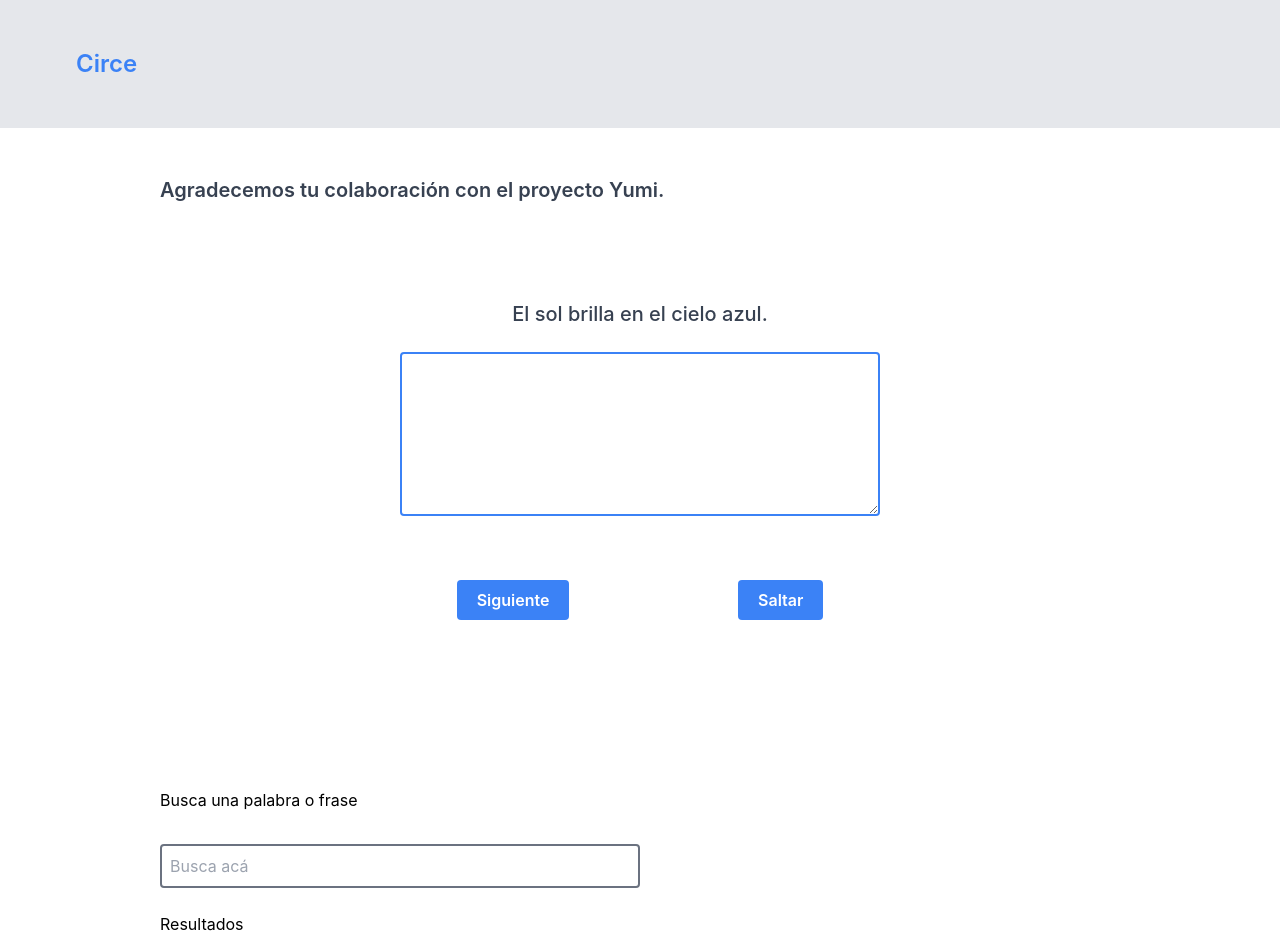
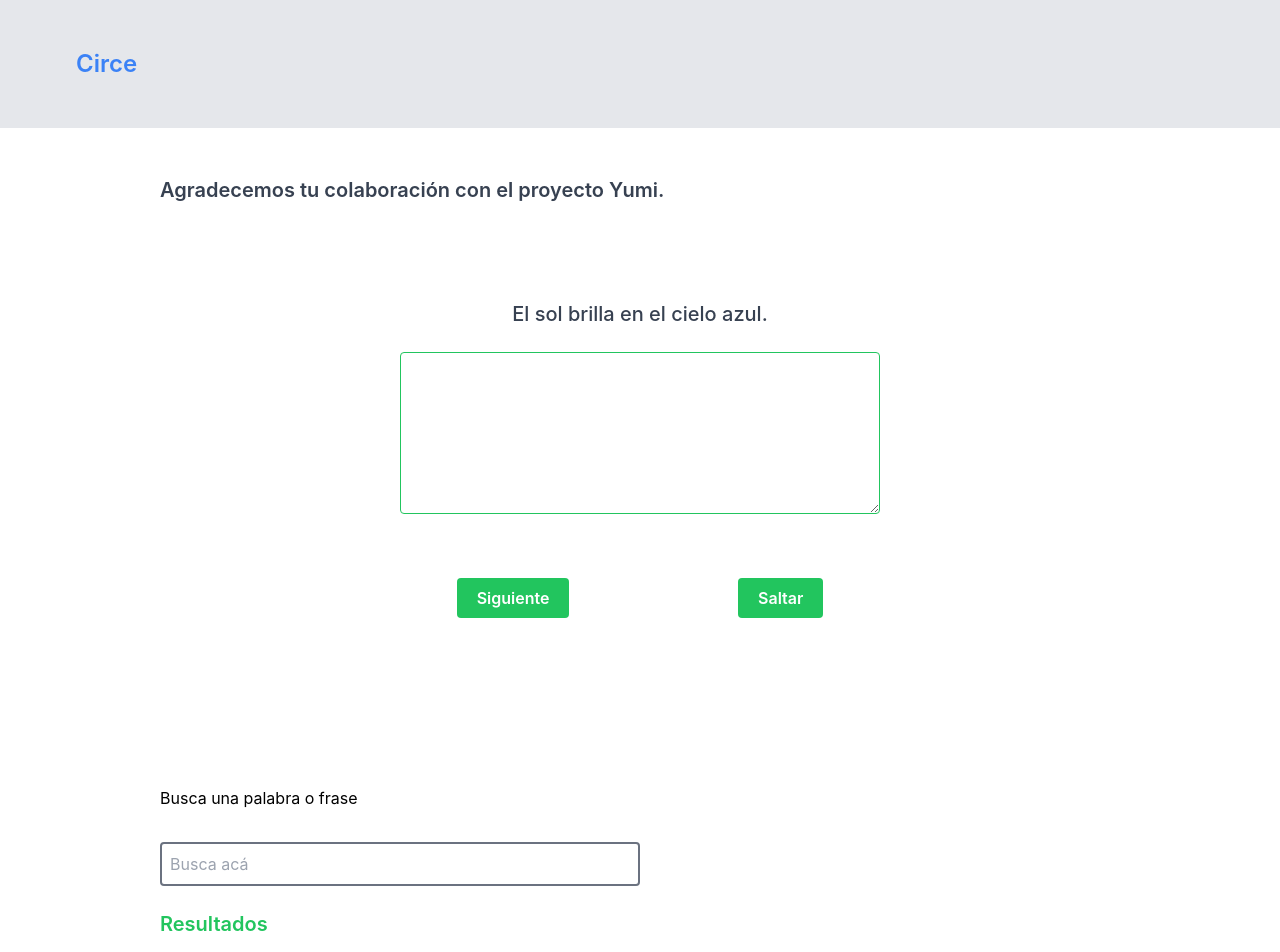
Before and after one commit to hectordiazgomez/circe, a React (Create React App) app: page / in a window 1280 px wide. Shown: the top 952 px of the page. Built offline with nearby package versions, Linux system fonts and the light colour scheme.

Commit message:
UI improved

```diff
--- a/src/components/home.js
+++ b/src/components/home.js
@@ -69,7 +69,7 @@ const Home = () => {
             <div className="flex justify-center">
                 <div className="w-5/6 flex justify-center sm:w-3/4 ">
                     <textarea
-                        className="w-full mt-6 p-2 sm:w-1/2 rounded outline-none border-blue-500 border-2"
+                        className="w-full mt-6 p-2 sm:w-1/2 rounded outline-none border-green-500 border"
                         rows={6}
                         value={translationAwajun}
                         onChange={(e) => settranslationAwajun(e.target.value)}
@@ -78,14 +78,14 @@ const Home = () => {
             </div>
             <div className="flex pt-12 sm:px-72 pb-36 justify-evenly">
                 <button
-                    className="mt-4 bg-blue-500 text-white font-semibold py-2 px-5 rounded"
+                    className="mt-4 bg-green-500 text-white font-semibold py-2 px-5 rounded"
                     onClick={agregar}
                 >
                     Siguiente
                 </button>
                                 <button
                                 onClick={skip}
-                    className="mt-4 bg-blue-500 text-white py-2 font-semibold px-5 rounded"
+                    className="mt-4 bg-green-500 text-white py-2 font-semibold px-5 rounded"
                 >
                     Saltar
                 </button>
@@ -104,11 +104,13 @@ const Home = () => {
             </div>
             <div className="flex justify-center">
                 <div className="w-5/6 pb-20 sm:w-3/4">
-                    <p className="pb-3">Resultados</p>
+                    <p className="pb-3 text-xl text-green-500 font-semibold">Resultados</p>
                     <div className="text-gray-700">
                         {searchTerm && filteredEntries.length > 0 ? (
                             filteredEntries.map(([key, value], index) => (
-                                <p className="py-3" key={index}>{`${key}: ${value}`}</p>
+                                <div className="py-6" key={index}>
+                                <p className="text-lg"><a className="text-green-500 mr-2 inline font-semibold">Awajun: </a> {`${key}`}</p>
+                                <p className="pt-3 text-lg sm:pt-2"><a className="text-blue-500 font-semibold inline mr-2">Español: </a>{`${value}`}</p></div>
                             ))
                         ) : null}
                     </div>
```
